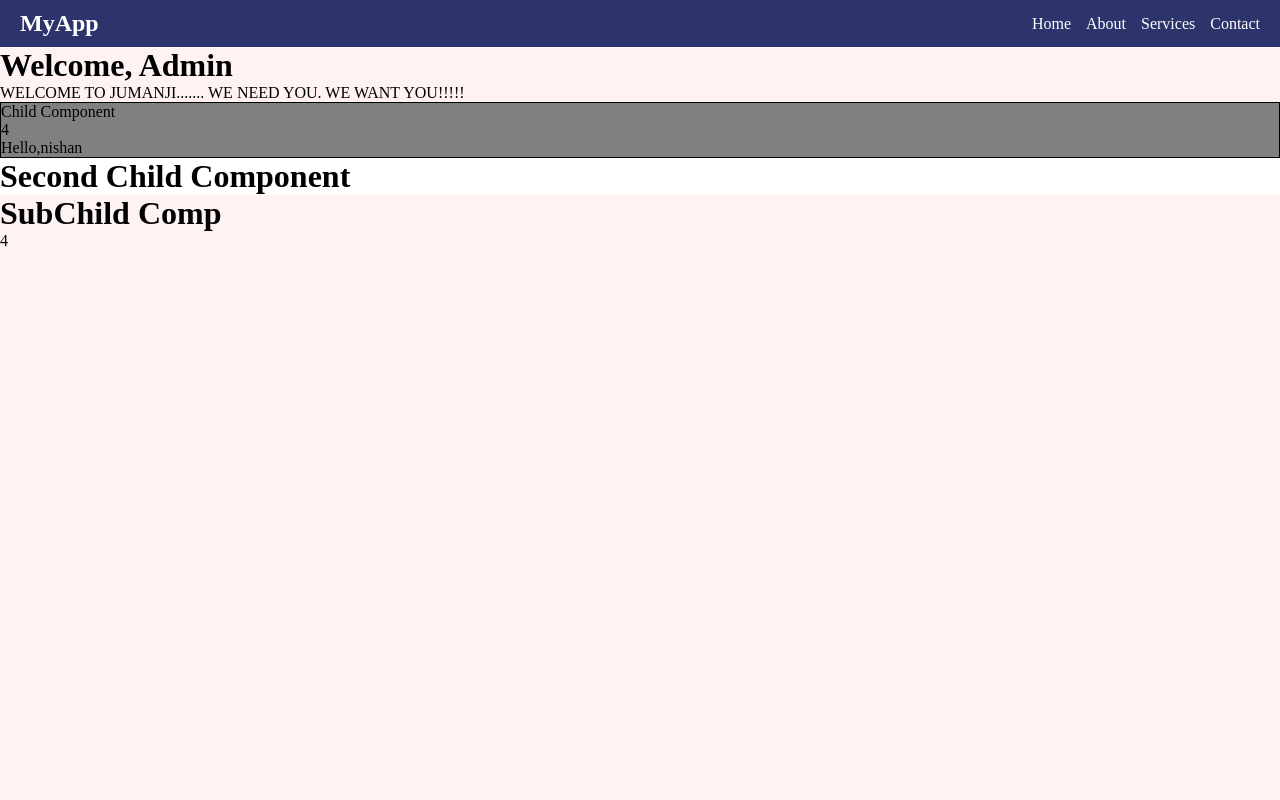
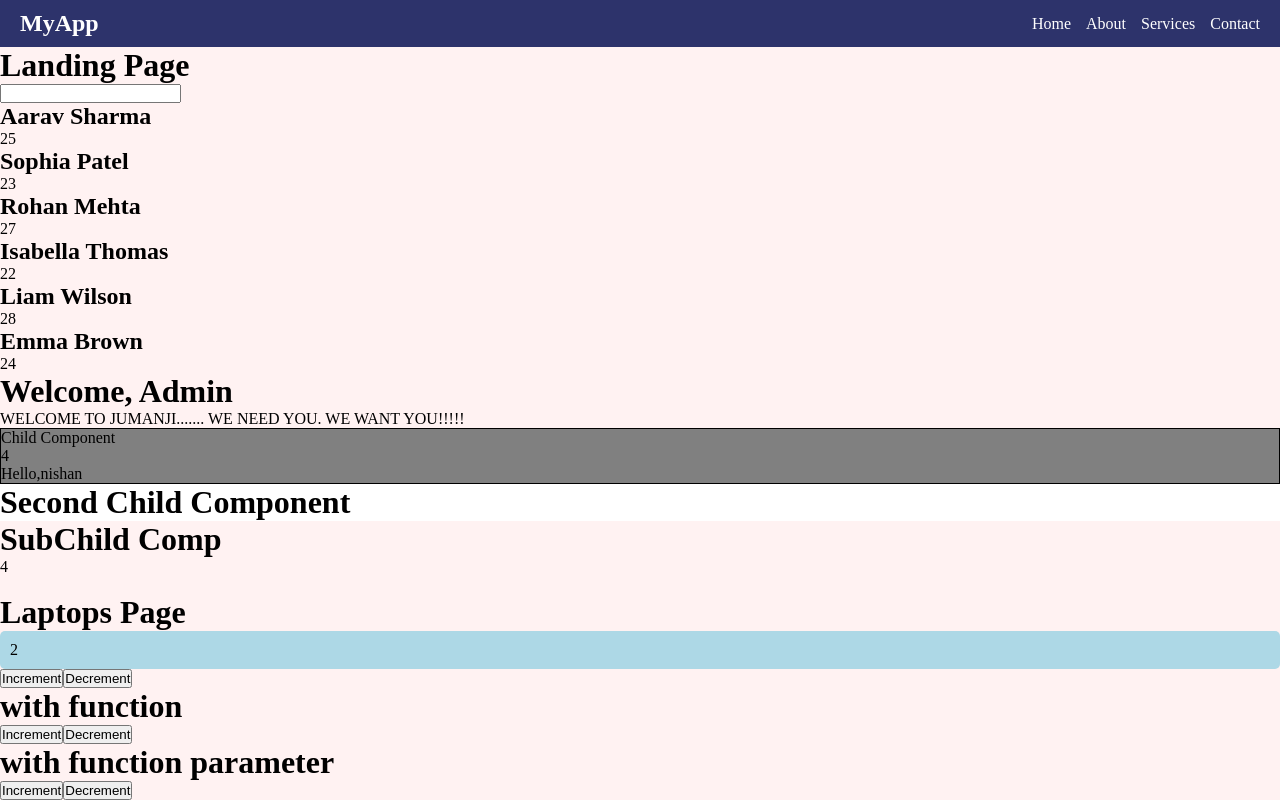
Before and after one commit to Nishan-Pradhan06/react_training_5thsem, a React (Vite) app in the folder todo/: page / in a window 1280 px wide. Built offline with nearby package versions, Linux system fonts and the light colour scheme.

Commit message:
feat: add LandingPage and LaptopsPage components, update App component to include new pages

```diff
--- a/todo/src/App.jsx
+++ b/todo/src/App.jsx
@@ -1,10 +1,15 @@
 import HomePage from './pages/home_page.jsx'
 import Nav from './pages/navigation_bar.jsx'
+import LandingPage from './pages/landing_page.jsx'
+import LaptopsPage from './pages/laptops_page.jsx'
 const App = () => {
   return (
     <>
       <Nav />
+      <LandingPage />
       < HomePage />
+      <br />
+      < LaptopsPage />
     </>
   );
 }
--- /dev/null
+++ b/todo/src/pages/landing_page.jsx
@@ -0,0 +1,61 @@
+const lists = [
+    {
+        id: 1,
+        u_name: "Aarav Sharma",
+        age: 25,
+    },
+    {
+        id: 2,
+        u_name: "Sophia Patel",
+        age: 23,
+    },
+    {
+        id: 3,
+        u_name: "Rohan Mehta",
+        age: 27,
+    },
+    {
+        id: 4,
+        u_name: "Isabella Thomas",
+        age: 22,
+    },
+    {
+        id: 5,
+        u_name: "Liam Wilson",
+        age: 28,
+    },
+    {
+        id: 6,
+        u_name: "Emma Brown",
+        age: 24,
+    },
+];
+
+
+export default function LandingPage() {
+    return (
+        <>
+            <h1>Landing Page</h1>
+            <div>
+                <input />
+
+            </div>
+            <div>
+                {
+                    lists.map((list) => (<Card key={list.id} data={list} />
+
+                    ))
+                }
+            </div>
+        </>
+    )
+}
+
+const Card = ({ data }) => {
+    return (
+        <div>
+            <h2>{data.u_name}</h2>
+            <p>{data.age}</p>
+        </div>
+    )
+}
--- /dev/null
+++ b/todo/src/pages/laptops_page.jsx
@@ -0,0 +1,108 @@
+import { use, useState } from "react";
+
+const laptops = [
+    {
+        id: 1,
+        laptop_name: "Dell XPS 13",
+        description: "A sleek, ultra-portable laptop with a 13.4-inch display, ideal for professionals on the go.",
+    },
+    {
+        id: 2,
+        laptop_name: "MacBook Pro 16",
+        description: "A high-performance laptop designed for creators, featuring the M3 Pro chip and stunning Retina display.",
+    },
+    {
+        id: 3,
+        laptop_name: "HP Spectre x360",
+        description: "A premium 2-in-1 laptop with a convertible design, long battery life, and vibrant OLED touchscreen.",
+    },
+    {
+        id: 4,
+        laptop_name: "Lenovo ThinkPad X1 Carbon",
+        description: "A business-class laptop known for its durability, lightweight carbon fiber build, and excellent keyboard.",
+    },
+    {
+        id: 5,
+        laptop_name: "Asus ROG Zephyrus G14",
+        description: "A compact gaming laptop that delivers powerful performance with Ryzen processors and RTX graphics.",
+    },
+    {
+        id: 6,
+        laptop_name: "Acer Swift 3",
+        description: "An affordable, lightweight laptop with solid specs for students and casual users.",
+    },
+];
+
+
+export default function LaptopsPage() {
+    const [count, setCount] = useState(2);
+
+    function handleInc() {
+        setCount(count + 1);
+    }
+    function handleDec() {
+        setCount(count - 1);
+    }
+
+    function handleCountType(Type) {
+        if (Type === "inc") {
+            setCount(count + 1);
+        }
+        else {
+            setCount(count - 1);
+
+        }
+
+    }
+    return (
+        <>
+            <h1>Laptops Page</h1>
+            <div >
+                <div style={{ backgroundColor: "lightblue", padding: "10px", borderRadius: "5px" }}>
+                    {count}
+                </div>
+                <button onClick={() => setCount(count + 1)}>Increment</button>
+                <button onClick={() => setCount(count - 1)}>Decrement</button>
+                {/* {
+                    laptops.map((laptop) => (<LaptopCard key={laptop.id} data={laptop} />
+
+                    ))
+                } */}
+            </div>
+
+            <h1>with function</h1>
+            <div>
+                <button onClick={handleInc}>Increment</button>
+                <button onClick={handleDec}>Decrement</button>
+            </div>
+            <h1>with function parameter</h1>
+            <div>
+                <button onClick={handleInc}>Increment</button>
+                <button onClick={handleDec}>Decrement</button>
+            </div>
+        </>
+    )
+}
+
+const LaptopCard = ({ data }) => {
+    return (
+        <div>
+            <h2>{data.laptop_name}</h2>
+            <p>{data.description}</p>
+        </div>
+    )
+}
+
+// export default function NishanPradhan() {
+//     const [count, setCount] = useState(0);
+//     return (
+//         <>
+//             <div style={{ backgroundColor: "orange", width: 50, height: 50 }}>
+//                 <h1>Counter APP</h1>
+//                 <div >{count}</div>
+//             </div>
+//             <button onClick={() => setCount(count + 1)}>INCREMENT</button>
+
+//         </>
+//     )
+// }
```
